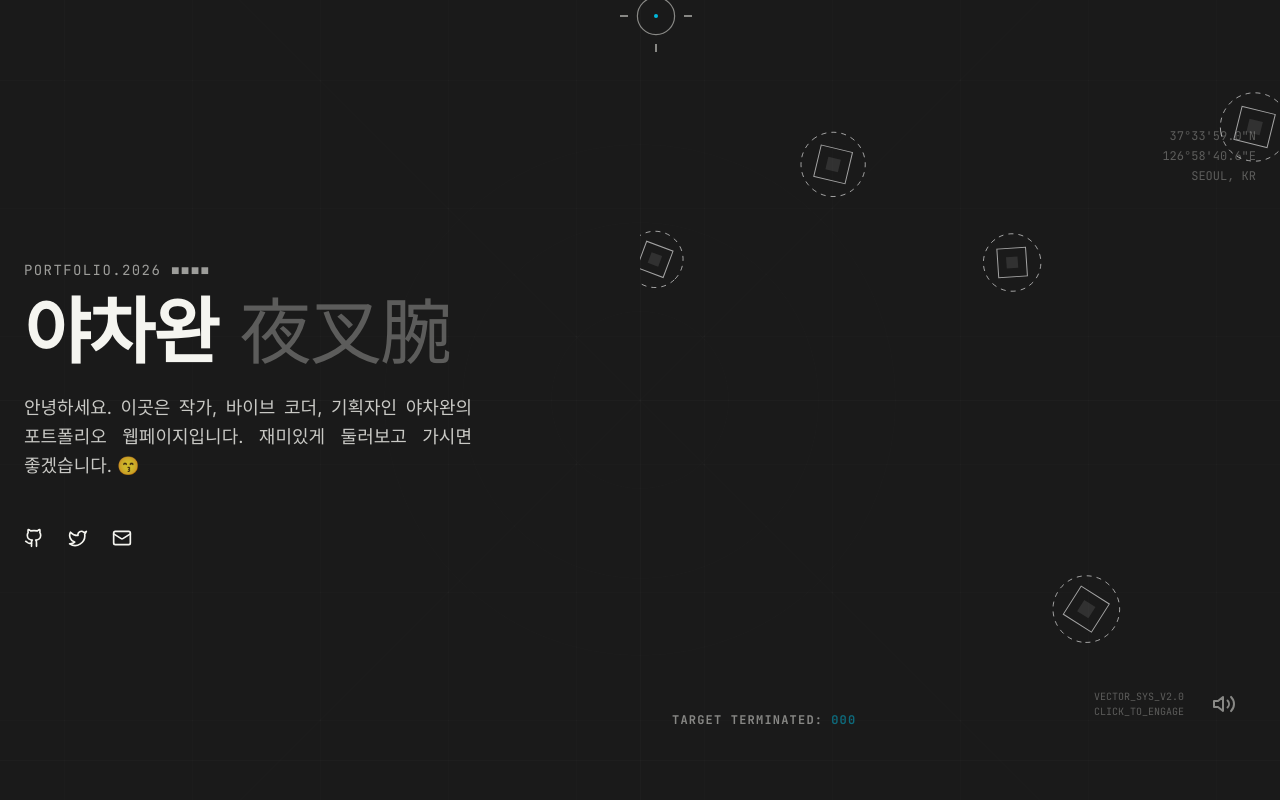
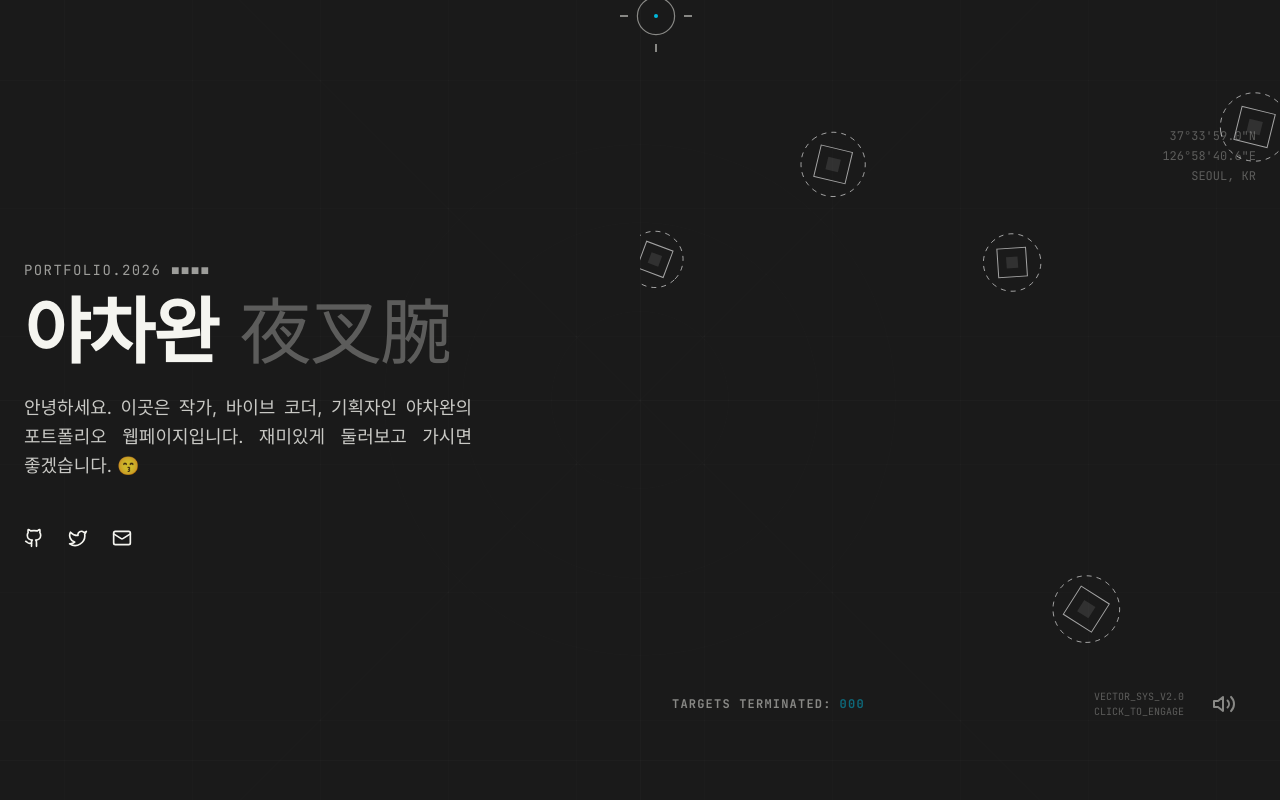
Before and after one commit to heavyrain39/portfolio, a Next.js app: page /portfolio/ in a window 1280 px wide. Shown: the top 800 px of the page. Built offline with nearby package versions, Linux system fonts and the light colour scheme; a web font is replaced by a local one.

Commit message:
Align minigame HUD and refine status label

```diff
--- a/components/ui/MiniGame.tsx
+++ b/components/ui/MiniGame.tsx
@@ -529,8 +529,21 @@ export default function MiniGame() {
                 <div className="absolute inset-0 border border-foreground/5 bg-foreground/[0.02]" />
             </div>
 
-            {/* Controls & Hints Container */}
-            <div className="absolute bottom-8 right-8 flex items-center gap-4 z-10 pointer-events-none">
+            {/* Bottom HUD (Aligned Left/Right) */}
+            <div className="absolute bottom-8 left-8 right-8 flex items-center justify-between z-10 pointer-events-none">
+                <div className="font-mono text-xs font-bold tracking-widest opacity-50 select-none flex items-center gap-2">
+                    TARGETS TERMINATED:
+                    <motion.span
+                        key={uiScore}
+                        animate={{ scale: [1.5, 1] }}
+                        transition={{ duration: 0.15 }}
+                        className="text-cyan-500 inline-block"
+                    >
+                        {uiScore.toString().padStart(3, '0')}
+                    </motion.span>
+                </div>
+
+                <div className="flex items-center gap-4">
                     {/* Hint Text */}
                     <div className="text-[10px] font-mono opacity-30 text-right text-foreground">
                         <div>VECTOR_SYS_V2.0</div>
@@ -557,18 +570,6 @@ export default function MiniGame() {
                         )}
                     </button>
                 </div>
-
-            {/* UI Score */}
-            <div className="absolute bottom-8 left-8 font-mono text-xs font-bold tracking-widest opacity-50 select-none pointer-events-none flex items-center gap-2">
-                TARGET TERMINATED:
-                <motion.span
-                    key={uiScore}
-                    animate={{ scale: [1.5, 1] }}
-                    transition={{ duration: 0.15 }}
-                    className="text-cyan-500 inline-block"
-                >
-                    {uiScore.toString().padStart(3, '0')}
-                </motion.span>
             </div>
 
             {/* Crosshair */}
```
Lines whose indentation alone changed are shown as unchanged.
